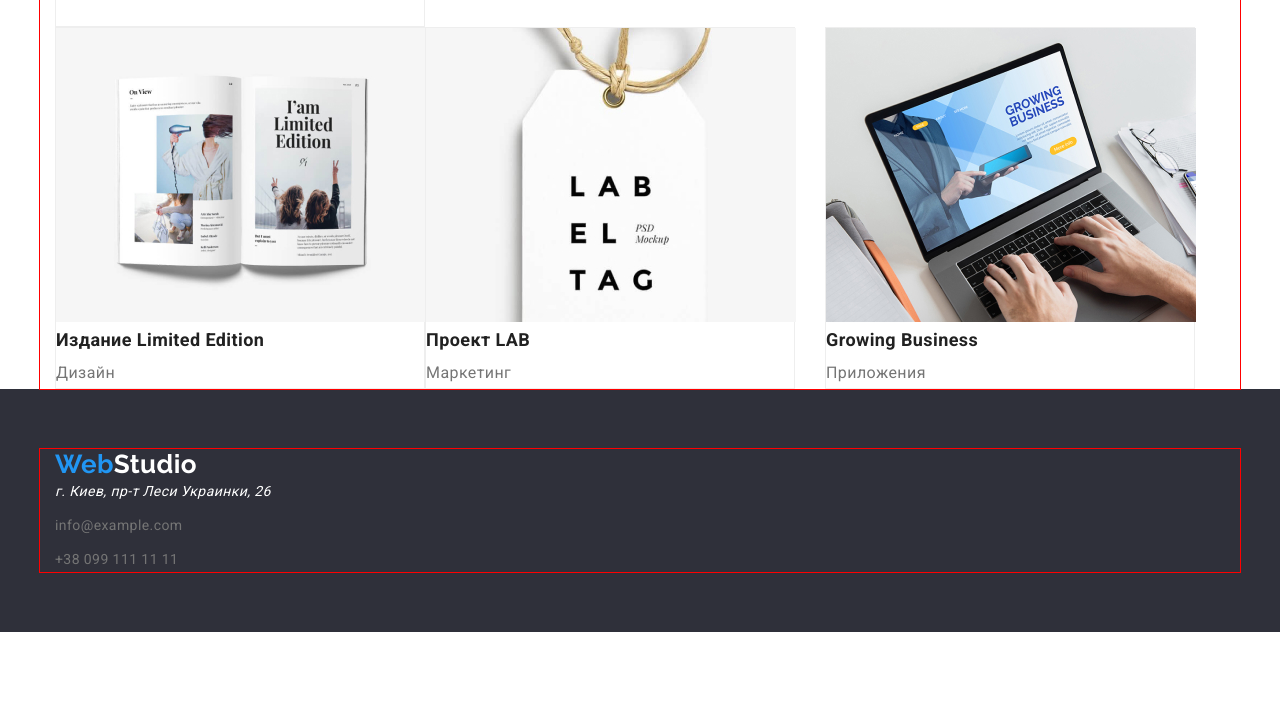
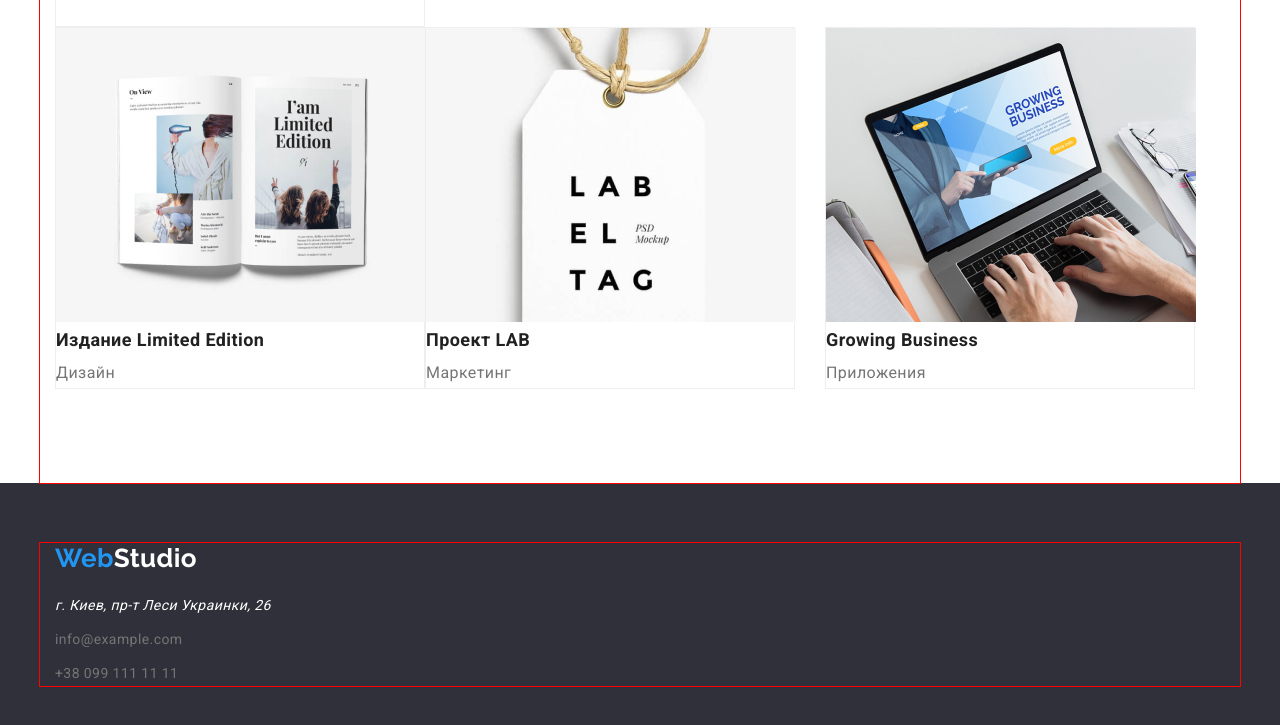
Before and after one commit to ViktorPonomarev/goit-markup-hw-03, a plain HTML site: page portfolio.html in a window 1280 px wide. Shown: the part 1049-1774 px from the top of the page. Before the commit the page ends 1681 px from the top, so only its background shows below. Drawn offline with nearby package versions, Linux system fonts and the light colour scheme.

Commit message:
Убрал лишнее

```diff
--- a/css/styles.css
+++ b/css/styles.css
@@ -225,18 +225,12 @@ background-color: var(--main-bacground-color);
 display: flex;
 
 }
-/* .benefits-item {
-margin-right: 30px;
-width: 270px; */
 
 
 .benefits-item:not(:last-child) {
 margin-right: 30px;
 width: 270px;
 }
-
-/* Преимущества, Товары и услуги */
-
 
 .benefits-text {
   margin-top: 0;
@@ -332,14 +326,14 @@ box-shadow: 0px 1px 3px rgba(0, 0, 0, 0.12), 0px 1px 1px rgba(0, 0, 0, 0.14), 0p
   font-weight: 700;
   font-size: 26px;
   line-height: 1.19;
-  margin-bottom: 20px;
-}
+  }
 
 .logo-title-span {
   color: var(--secondary-text-color);
-
+  }
+.logo-item {
+  margin-bottom: 20px;
 }
-
 .footer-section {
   background-color: var(--secondary-bacground-color);
   color: var(--secondary-text-color);
@@ -408,7 +402,7 @@ background-color: var(--accent-color)
 .features-section {
   background-color: var(--main-bacground-color);
 }
-.features.list {
+.features {
   display:flex;
   flex-wrap:wrap;
 }
@@ -422,7 +416,7 @@ border: 1px solid #EEEEEE;
   margin: 0;
 }
 .features-item:nth-last-child(-n + 3) {
-  margin-bottom: 0;
+  margin-bottom: 94px;
 }
 .features-items {
 font-weight: 700;
--- a/portfolio.html
+++ b/portfolio.html
@@ -160,9 +160,11 @@
     <!-- Футер -->
     <footer class="footer-section">
       <div class="container">
+        <div class="logo-item">
         <a lang="en" href="./index.html" class="logo link"
           >Web<span class="logo-title-span">Studio</span></a
         >
+        </div>
         <address>
           <ul class="team-footer list">
             <li class="footer-item">
```
Also changed, not shown: index.html (+5 -3 lines).
